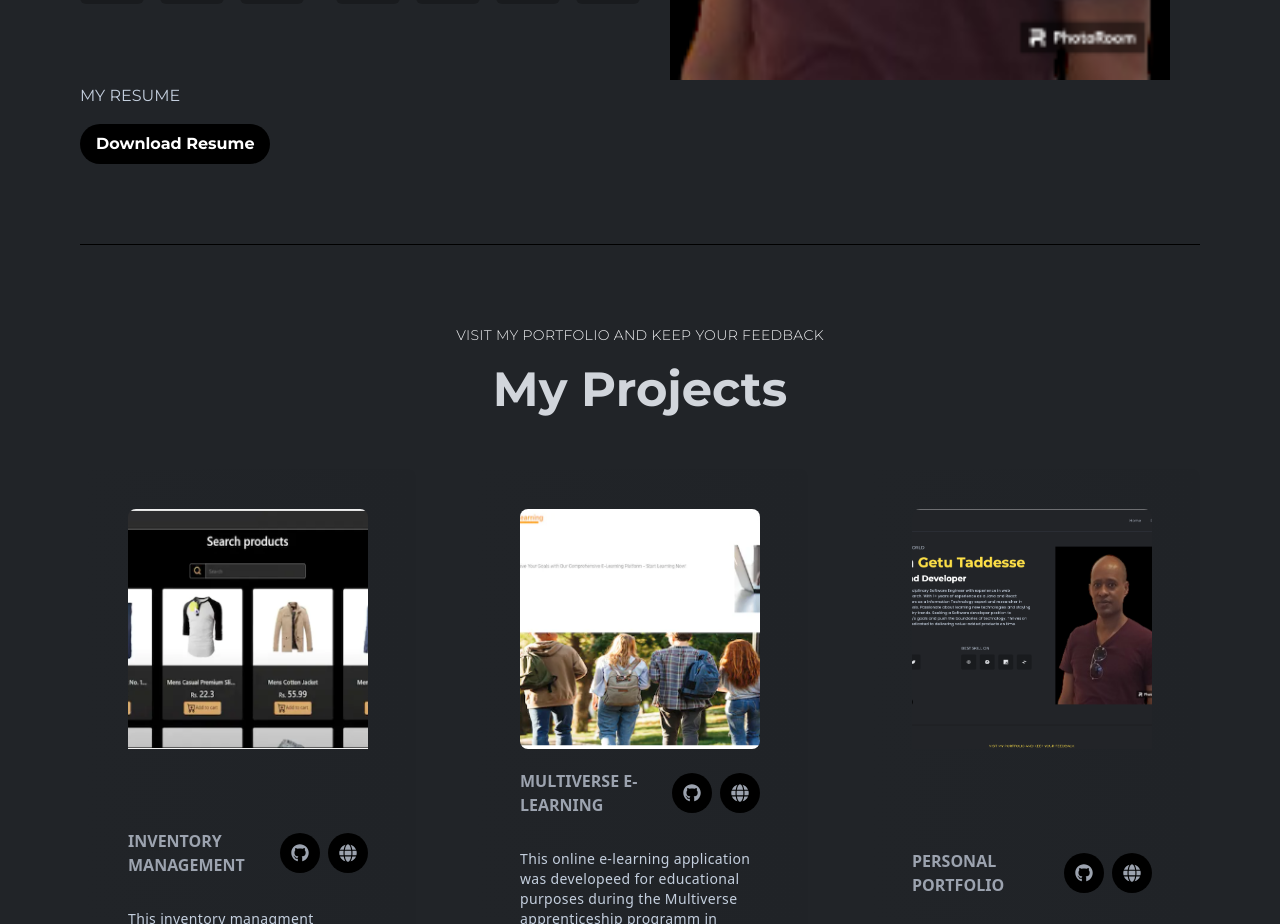
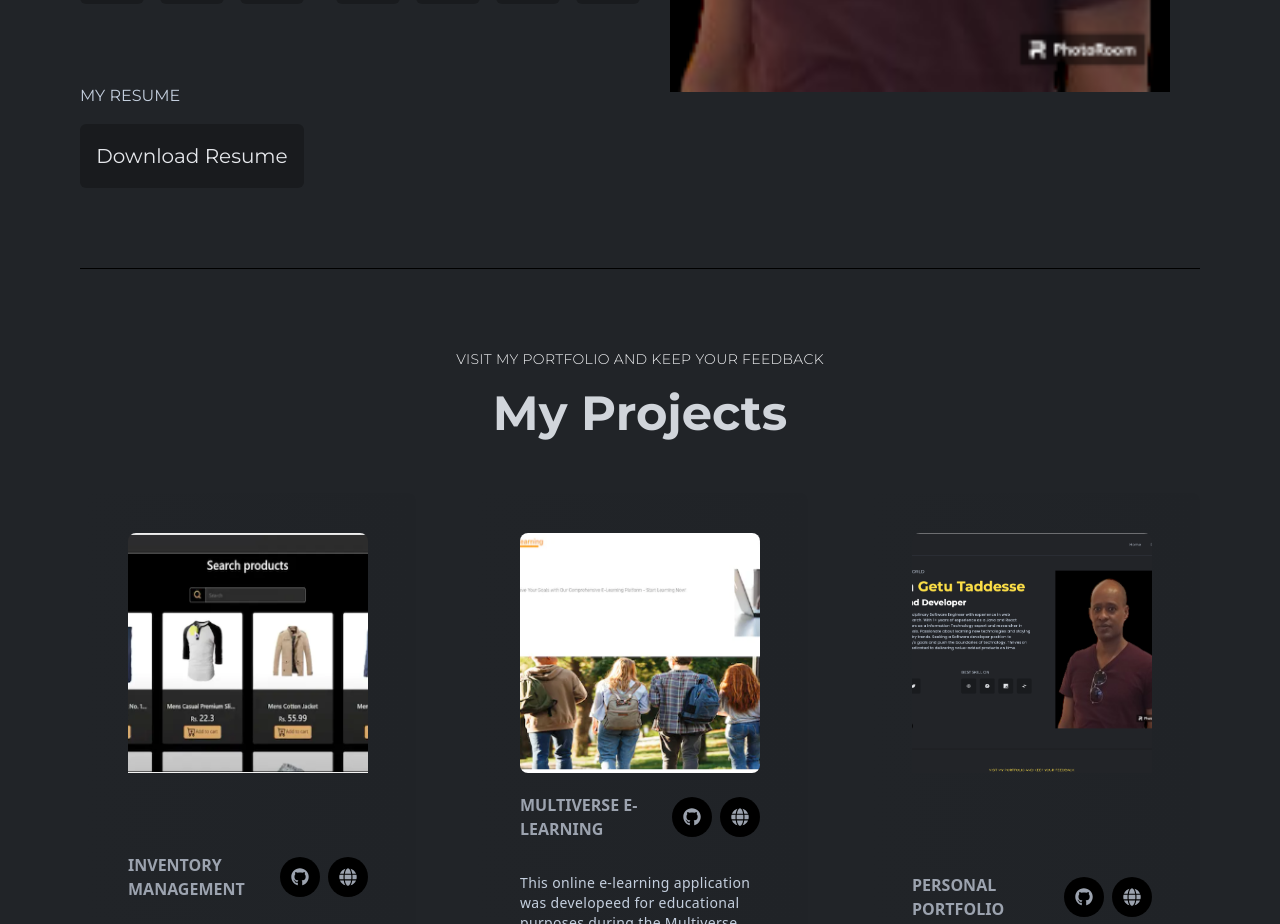
Before and after one commit to getuengda/getu_portfolioV2, a React (Create React App) app: page / in a window 1280 px wide. Shown: the part 860-1784 px from the top of the page. Built offline with nearby package versions, Linux system fonts and the light colour scheme.

Commit message:
update resume download button style

```diff
--- a/src/components/banner/LeftBanner.js
+++ b/src/components/banner/LeftBanner.js
@@ -78,7 +78,7 @@ const LeftBanner = () => {
                 My Resume
                 </h2>
                 <div className='flex gap-4'>
-                    <button class="bg-black hover:bg-black text-white font-bold py-2 px-4 rounded-full">
+                    <button class="bannerIconDownload">
                     {<a href="https://drive.google.com/file/d/1yn487f_-Qfub5tStUUwyIzKtz5sd2lE1/view?usp=sharing" target='_blank' rel="noreferrer">Download Resume</a>}
                     </button>
                 </div>
--- a/src/index.css
+++ b/src/index.css
@@ -9,6 +9,11 @@
     items-center justify-center rounded-md hover:bg-opacity-40
     hover:-translate-y-1 transition-all hover:text-designColor cursor-pointer
     duration-300;
+  }
+  .bannerIconDownload{
+    @apply w-56 h-16 bg-black bg-opacity-25 text-gray-200 text-xl inline-flex
+    items-center justify-center rounded-md hover:bg-opacity-40 hover:-translate-y-1 transition-all
+    hover:text-designColor cursor-pointer duration-300;
   }
   .resumeli{
     @apply w-full h-20 bg-black bg-opacity-25 text-xl text-gray-300 flex
```
